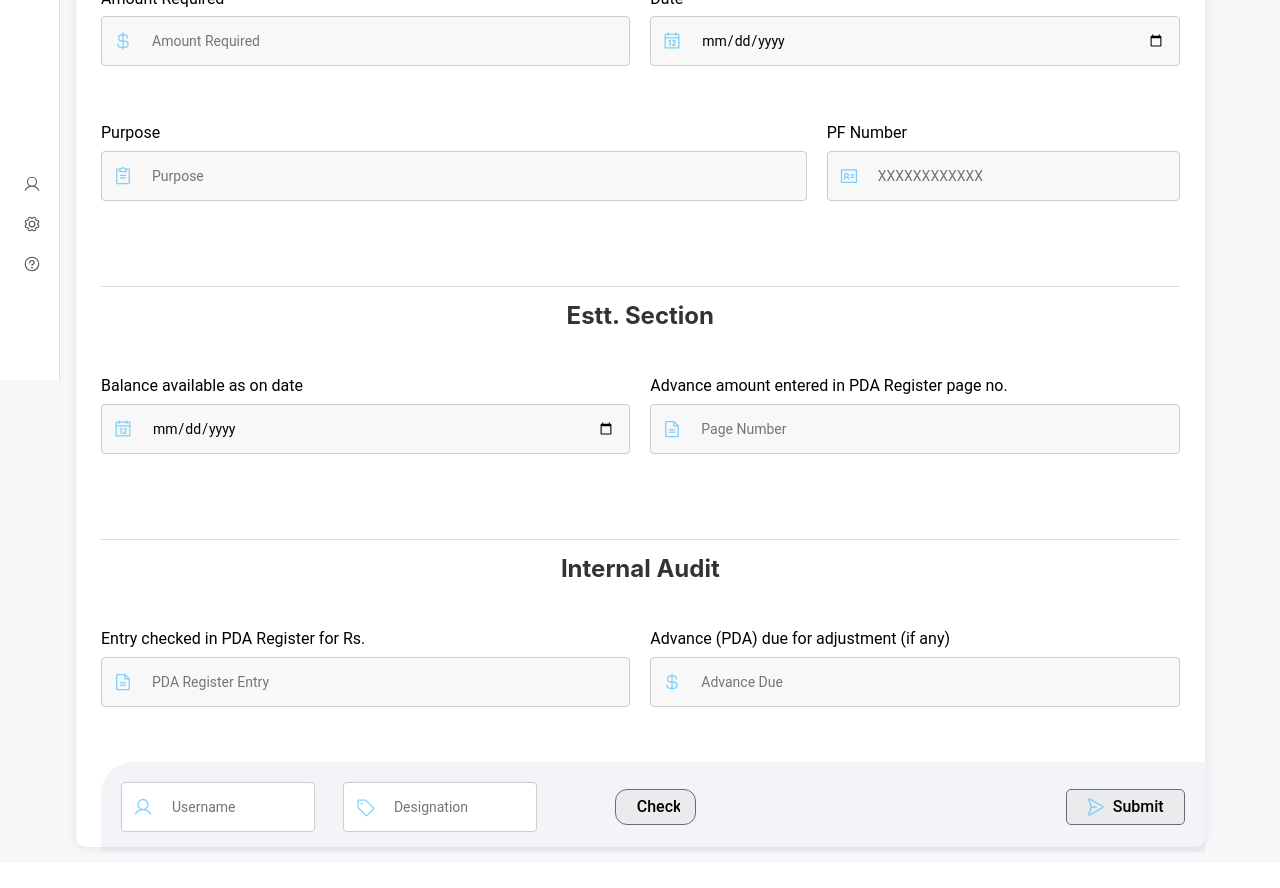
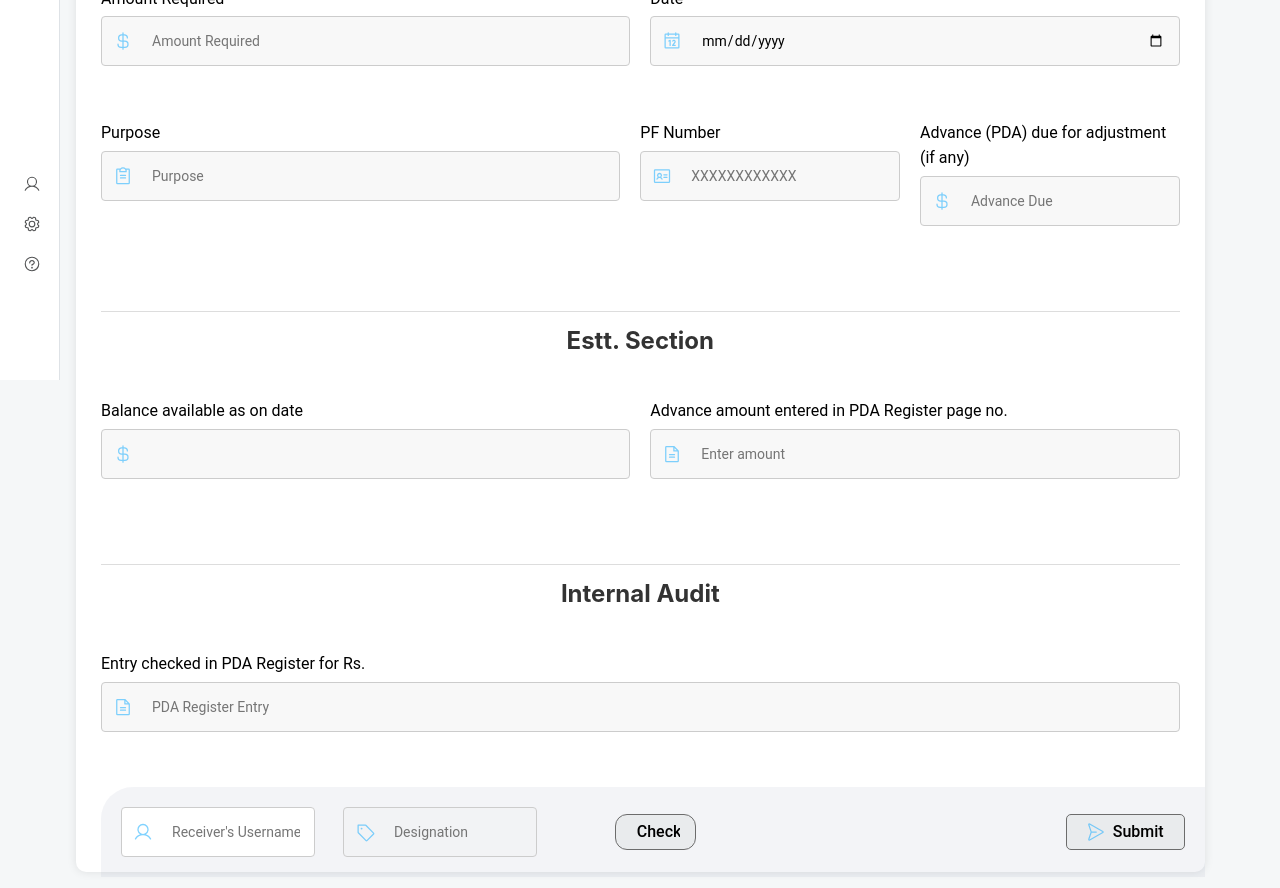
Before and after one commit to vishalverma9572/Fusion-client, a React (Vite) app: page /hr/cpda_adv in a window 1280 px wide. Shown: the part 420-1308 px from the top of the page. Before the commit the page ends 1283 px from the top, so only its background shows below. Built offline with nearby package versions, Linux system fonts and the light colour scheme.

Commit message:
cpda adv form submission working

```diff
--- a/src/Modules/HR/pages/CPDA_ADVANCEPageComp/CPDA_ADVANCEForm.jsx
+++ b/src/Modules/HR/pages/CPDA_ADVANCEPageComp/CPDA_ADVANCEForm.jsx
@@ -1,4 +1,4 @@
-import React from "react";
+import React, { useEffect, useState } from "react";
 import { Button } from "@mantine/core";
 import {
   PaperPlaneRight,
@@ -13,11 +13,88 @@ import {
 } from "@phosphor-icons/react";
 import { useDispatch, useSelector } from "react-redux";
 import { updateForm, resetForm } from "../../../../redux/formSlice";
+import {
+  search_employee,
+  get_my_details,
+  submit_cpda_adv_form,
+} from "../../../../routes/hr";
 import "./CPDA_ADVANCEForm.css";
 
 const CPDA_ADVANCEForm = () => {
   const formData = useSelector((state) => state.form);
   const dispatch = useDispatch();
+  const [verifiedReceiver, setVerifiedReceiver] = useState(false);
+
+  // set formData to initial state
+  useEffect(() => {
+    const fetchMyDetails = async () => {
+      try {
+        const token = localStorage.getItem("authToken");
+        if (!token) {
+          console.error("No authentication token found!");
+          return;
+        }
+
+        const response = await fetch(get_my_details, {
+          headers: { Authorization: `Token ${token}` },
+        });
+
+        if (!response.ok) {
+          alert("Failed to fetch user details. Please try again later.");
+          throw new Error("Network response was not ok");
+        }
+
+        const fetchedData = await response.json();
+        dispatch(updateForm({ name: "name", value: fetchedData.username }));
+        dispatch(
+          updateForm({ name: "designation", value: fetchedData.designation }),
+        );
+      } catch (error) {
+        console.error("Failed to fetch user details:", error);
+      }
+    };
+    fetchMyDetails();
+  }, []);
+  const handleCheck = async (username_reciever) => {
+    try {
+      const token = localStorage.getItem("authToken");
+      if (!token) {
+        console.error("No authentication token found!");
+        return;
+      }
+
+      const response = await fetch(
+        `${search_employee}?search=${formData.username_reciever}`,
+        {
+          headers: { Authorization: `Token ${token}` },
+        },
+      );
+
+      if (!response.ok) {
+        alert("Receiver not found. Please check the username and try again.");
+        throw new Error("Network response was not ok");
+      }
+
+      const fetchedReceiverData = await response.json();
+
+      dispatch(
+        updateForm({
+          name: "username_reciever",
+          value: formData.username_reciever,
+        }),
+      );
+      dispatch(
+        updateForm({
+          name: "designation_reciever",
+          value: fetchedReceiverData.designation,
+        }),
+      );
+      setVerifiedReceiver(true);
+      alert("Receiver verified successfully!");
+    } catch (error) {
+      console.error("Failed to fetch receiver data:", error);
+    }
+  };
 
   const handleChange = (event) => {
     const { name, value } = event.target;
@@ -26,7 +103,88 @@ const CPDA_ADVANCEForm = () => {
 
   const handleSubmit = (event) => {
     event.preventDefault();
-    console.log(formData);
+
+    // Ensure receiver is verified
+    if (!verifiedReceiver) {
+      alert("Please verify the receiver's designation before submitting.");
+      return;
+    }
+
+    // Check required fields and alert if any are blank
+    const requiredFields = [
+      { name: "name", label: "Name" },
+      { name: "designation", label: "Designation" },
+      { name: "pfNo", label: "PF Number" },
+      { name: "purpose", label: "Purpose" },
+      { name: "amountRequired", label: "Amount Required" },
+      { name: "submissionDate", label: "Submission Date" },
+    ];
+
+    for (let field of requiredFields) {
+      if (!formData[field.name] || formData[field.name] === "") {
+        alert(`${field.label} is required.`);
+        return;
+      }
+    }
+
+    // Convert string fields to numbers if necessary and create processed data
+    const processedData = {
+      name: formData.name,
+      designation: formData.designation,
+      pfNo: parseInt(formData.pfNo, 10),
+      purpose: formData.purpose,
+      amountRequired: parseInt(formData.amountRequired, 10),
+      submissionDate: formData.submissionDate,
+      advanceDueAdjustment: formData.advanceDueAdjustment
+        ? parseFloat(formData.advanceDueAdjustment)
+        : null,
+      balanceAvailable: formData.balanceAvailable
+        ? parseFloat(formData.balanceAvailable)
+        : null,
+      advanceAmountPDA: formData.advanceAmountPDA
+        ? parseFloat(formData.advanceAmountPDA)
+        : null,
+      amountCheckedInPDA: formData.amountCheckedInPDA
+        ? parseFloat(formData.amountCheckedInPDA)
+        : null,
+    };
+
+    console.log(processedData);
+
+    // Submit form data
+    const submitForm = async () => {
+      try {
+        const token = localStorage.getItem("authToken");
+        if (!token) {
+          console.error("No authentication token found!");
+          return;
+        }
+
+        const response = await fetch(
+          `${submit_cpda_adv_form}/?username_reciever=${formData.username_reciever}`,
+          {
+            // Note the trailing slash
+            method: "POST",
+            headers: {
+              "Content-Type": "application/json",
+              Authorization: `Token ${token}`,
+            },
+            body: JSON.stringify(processedData),
+          },
+        );
+
+        if (!response.ok) {
+          alert("Failed to submit form. Please try again later.");
+          throw new Error("Network response was not ok");
+        }
+
+        alert("CPDA Advance form submitted successfully!");
+        dispatch(resetForm());
+      } catch (error) {
+        console.error("Failed to submit CPDA Advance form:", error);
+      }
+    };
+    submitForm();
     dispatch(resetForm());
   };
 
@@ -45,11 +203,9 @@ const CPDA_ADVANCEForm = () => {
                 type="text"
                 id="name"
                 name="name"
-                value={formData.name}
-                placeholder="Name"
-                onChange={handleChange}
+                value={formData.name} // Auto-fetched from backend
                 className="input"
-                required
+                disabled
               />
             </div>
           </div>
@@ -64,11 +220,9 @@ const CPDA_ADVANCEForm = () => {
                 type="text"
                 id="designation"
                 name="designation"
-                placeholder="Designation"
                 value={formData.designation}
-                onChange={handleChange}
                 className="input"
-                required
+                disabled
               />
             </div>
           </div>
@@ -83,7 +237,7 @@ const CPDA_ADVANCEForm = () => {
             <div className="input-wrapper">
               <CurrencyDollar size={20} />
               <input
-                type="text"
+                type="number"
                 id="amountRequired"
                 name="amountRequired"
                 placeholder="Amount Required"
@@ -96,16 +250,16 @@ const CPDA_ADVANCEForm = () => {
           </div>
 
           <div className="grid-col">
-            <label className="input-label" htmlFor="balanceDate">
+            <label className="input-label" htmlFor="submissionDate">
               Date
             </label>
             <div className="input-wrapper">
               <Calendar size={20} />
               <input
                 type="date"
-                id="balanceDate"
-                name="balanceDate"
-                value={formData.balanceDate}
+                id="submissionDate"
+                name="submissionDate"
+                value={formData.submissionDate}
                 onChange={handleChange}
                 className="input"
                 required
@@ -136,20 +290,36 @@ const CPDA_ADVANCEForm = () => {
           </div>
 
           <div className="grid-col">
-            <label className="input-label" htmlFor="pfNumber">
+            <label className="input-label" htmlFor="pfNo">
               PF Number
             </label>
             <div className="input-wrapper">
               <IdentificationCard size={20} />
               <input
                 type="text"
-                id="pfNumber"
-                name="pfNumber"
+                id="pfNo"
+                name="pfNo"
                 placeholder="XXXXXXXXXXXX"
-                value={formData.pfNumber}
+                value={formData.pfNo}
                 onChange={handleChange}
                 className="input"
-                required
+              />
+            </div>
+          </div>
+          <div className="grid-col">
+            <label className="input-label" htmlFor="advanceDueAdjustment">
+              Advance (PDA) due for adjustment (if any)
+            </label>
+            <div className="input-wrapper">
+              <CurrencyDollar size={20} />
+              <input
+                type="text"
+                id="advanceDueAdjustment"
+                name="advanceDueAdjustment"
+                placeholder="Advance Due"
+                value={formData.advanceDueAdjustment}
+                onChange={handleChange}
+                className="input"
               />
             </div>
           </div>
@@ -162,34 +332,33 @@ const CPDA_ADVANCEForm = () => {
         </div>
         <div className="grid-row">
           <div className="grid-col">
-            <label className="input-label" htmlFor="balanceDate">
+            <label className="input-label" htmlFor="balanceAvailable">
               Balance available as on date
             </label>
             <div className="input-wrapper">
-              <Calendar size={20} />
+              <CurrencyDollar size={20} />
               <input
-                type="date"
-                id="balanceDate"
-                name="balanceDate"
-                value={formData.balanceDate}
+                type="number"
+                id="balanceAvailable"
+                name="balanceAvailable"
+                value={formData.balanceAvailable}
                 onChange={handleChange}
                 className="input"
-                required
               />
             </div>
           </div>
           <div className="grid-col">
-            <label className="input-label" htmlFor="pdaPageNumber">
+            <label className="input-label" htmlFor="advanceAmountPDA">
               Advance amount entered in PDA Register page no.
             </label>
             <div className="input-wrapper">
               <FileText size={20} />
               <input
-                type="text"
-                id="pdaPageNumber"
-                name="pdaPageNumber"
-                placeholder="Page Number"
-                value={formData.pdaPageNumber}
+                type="number"
+                id="advanceAmountPDA"
+                name="advanceAmountPDA"
+                placeholder="Enter amount"
+                value={formData.advanceAmountPDA}
                 onChange={handleChange}
                 className="input"
               />
@@ -204,34 +373,17 @@ const CPDA_ADVANCEForm = () => {
         </div>
         <div className="grid-row">
           <div className="grid-col">
-            <label className="input-label" htmlFor="pdaRegisterEntry">
+            <label className="input-label" htmlFor="amountCheckedInPDA">
               Entry checked in PDA Register for Rs.
             </label>
             <div className="input-wrapper">
               <FileText size={20} />
               <input
-                type="text"
-                id="pdaRegisterEntry"
-                name="pdaRegisterEntry"
+                type="number"
+                id="amountCheckedInPDA"
+                name="amountCheckedInPDA"
                 placeholder="PDA Register Entry"
-                value={formData.pdaRegisterEntry}
-                onChange={handleChange}
-                className="input"
-              />
-            </div>
-          </div>
-          <div className="grid-col">
-            <label className="input-label" htmlFor="advanceDue">
-              Advance (PDA) due for adjustment (if any)
-            </label>
-            <div className="input-wrapper">
-              <CurrencyDollar size={20} />
-              <input
-                type="text"
-                id="advanceDue"
-                name="advanceDue"
-                placeholder="Advance Due"
-                value={formData.advanceDue}
+                value={formData.amountCheckedInPDA}
                 onChange={handleChange}
                 className="input"
               />
@@ -245,9 +397,9 @@ const CPDA_ADVANCEForm = () => {
             <User size={20} />
             <input
               type="text"
-              name="username"
-              placeholder="Username"
-              value={formData.username}
+              name="username_reciever"
+              placeholder="Receiver's Username"
+              value={formData.username_reciever}
               onChange={handleChange}
               className="username-input"
               required
@@ -257,18 +409,19 @@ const CPDA_ADVANCEForm = () => {
             <Tag size={20} />
             <input
               type="text"
-              name="designationFooter"
+              name="designation_reciever"
               placeholder="Designation"
-              value={formData.designationFooter}
-              onChange={handleChange}
+              value={formData.designation_reciever}
               className="designation-input"
               required
+              disabled
             />
           </div>
           <Button
             leftIcon={<CheckCircle size={25} />}
             style={{ marginLeft: "50px", paddingRight: "15px" }}
             className="button"
+            onClick={handleCheck}
           >
             <CheckCircle size={18} /> &nbsp; Check
           </Button>
@@ -282,6 +435,7 @@ const CPDA_ADVANCEForm = () => {
               borderRadius: "5px",
             }}
             className="button"
+            disabled={!verifiedReceiver}
           >
             <PaperPlaneRight size={20} /> &nbsp; Submit
           </Button>
--- a/src/routes/hr/index.jsx
+++ b/src/routes/hr/index.jsx
@@ -1,4 +1,7 @@
 import { host } from "../globalRoutes";
+
+export const search_employee = `${host}/hr2/api/search_employee`;
+export const get_my_details = `${host}/hr2/api/get_my_details`;
 
 // Leave routes
 export const get_leave_requests = `${host}/hr2/api/get_leave_requests`;
@@ -14,6 +17,7 @@ export const get_ltc_archive = `${host}/hr2/api/get_ltc_archive`;
 export const get_cpda_adv_requests = `${host}/hr2/api/get_cpda_adv_requests`;
 export const get_cpda_adv_inbox = `${host}/hr2/api/get_cpda_adv_inbox`;
 export const get_cpda_adv_archive = `${host}/hr2/api/get_cpda_adv_archive`;
+export const submit_cpda_adv_form = `${host}/hr2/api/submit_cpda_adv_form`;
 
 // CPDA Claim routes
 export const get_cpda_claim_requests = `${host}/hr2/api/get_cpda_claim_requests`;
```
